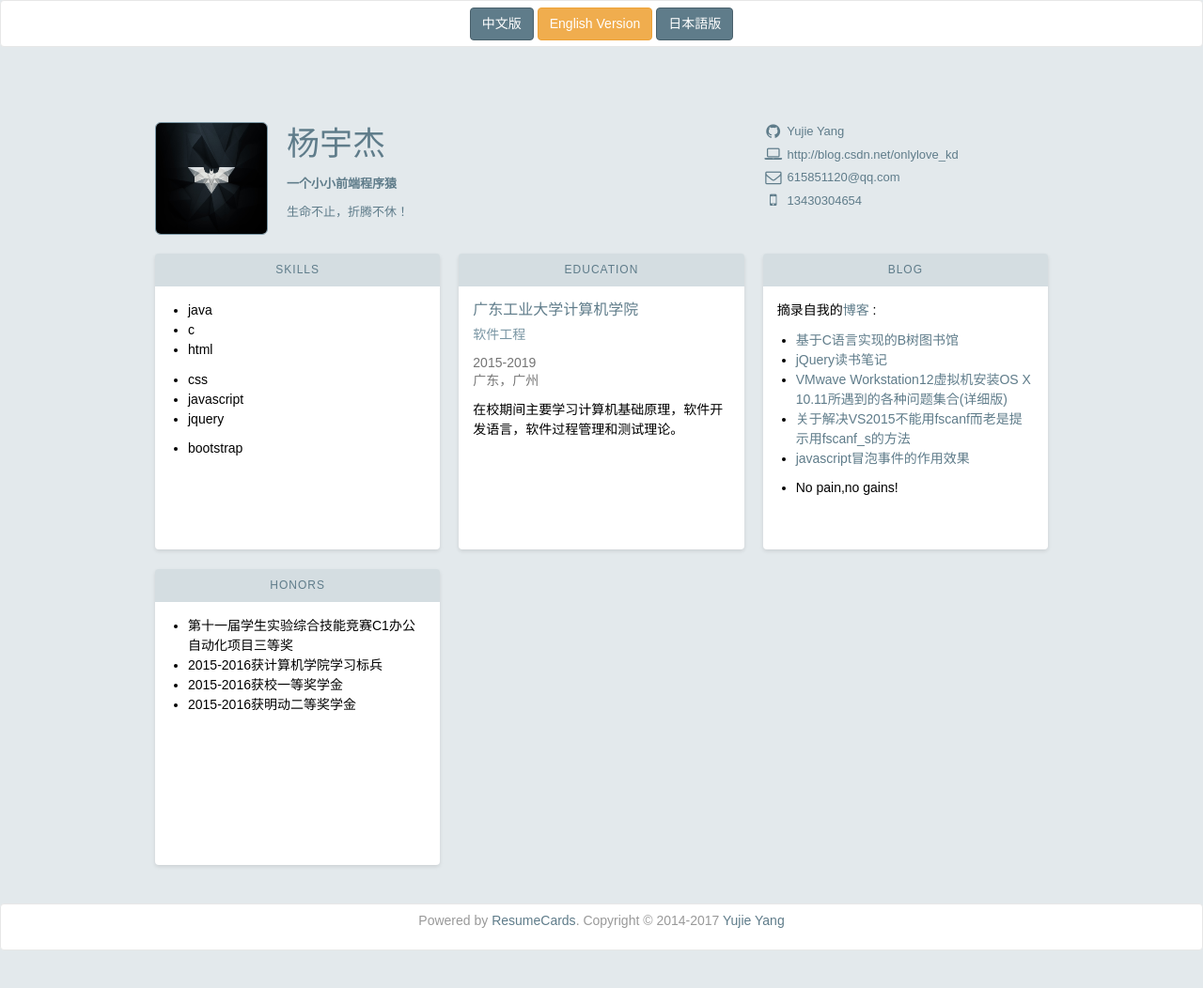
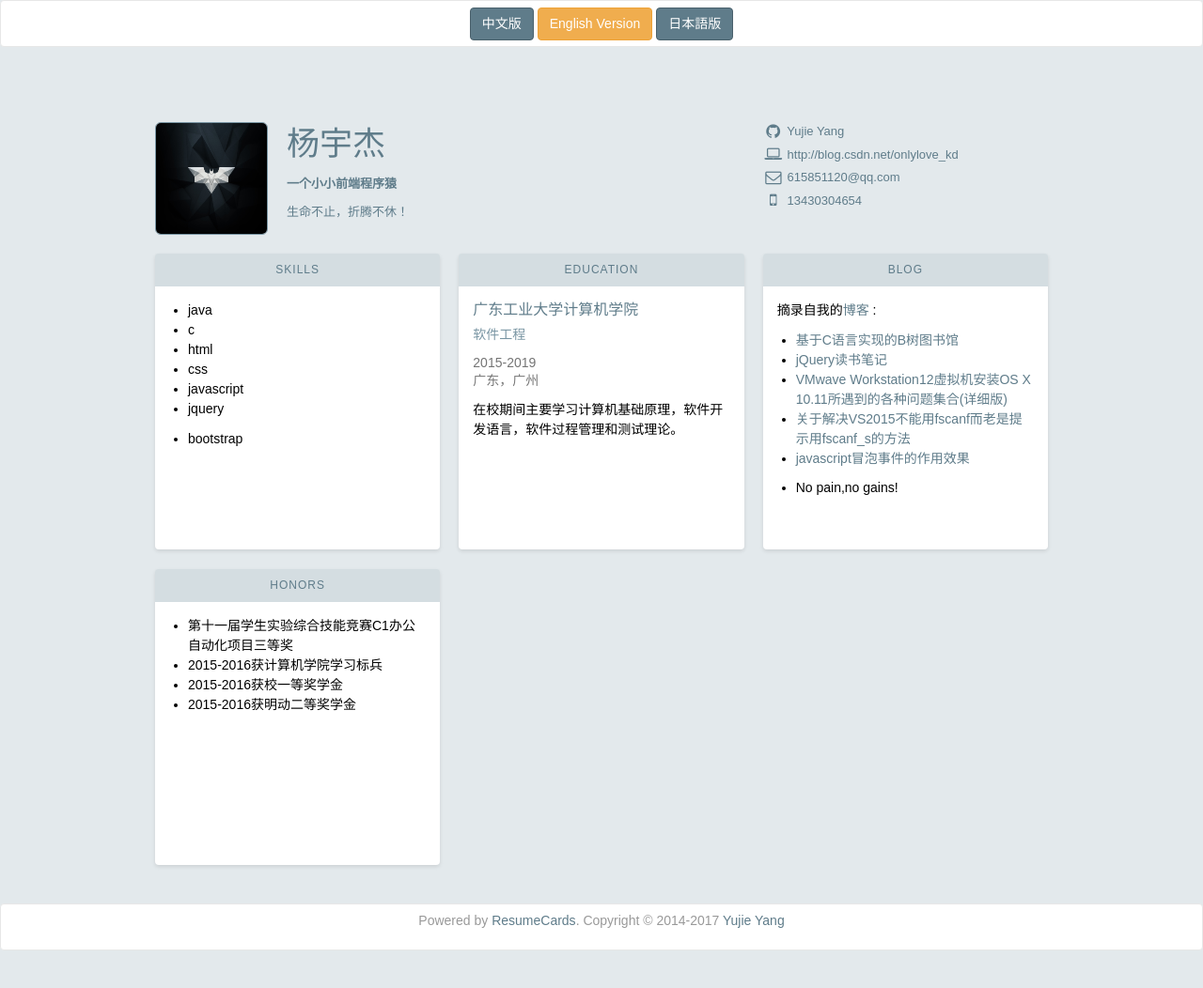
Before and after one commit to OKCthouder/Yujie_Yang, a Jekyll site: the page person.html, which Jekyll copies as it is, in a window 1280 px wide. Shown: the whole page at 94% size. Built offline with Jekyll 4.4.1, drawn with Linux system fonts in a browser that asks for light colours; nearby versions of some CDN libraries; some web fonts are replaced; library files that are not in the unit come from our copies; comment, search, counter and statistics services are not loaded.

Commit message:
自我介绍

```diff
--- a/person.html
+++ b/person.html
@@ -75,9 +75,7 @@
                     <ul>
                         <li>java</li>
                         <li>c</li>
-                        <li>
-                            <p>html</p>
-                        </li>
+                        <li>html</li>
                         <li>css</li>
                         <li>javascript</li>
                         <li>
```
